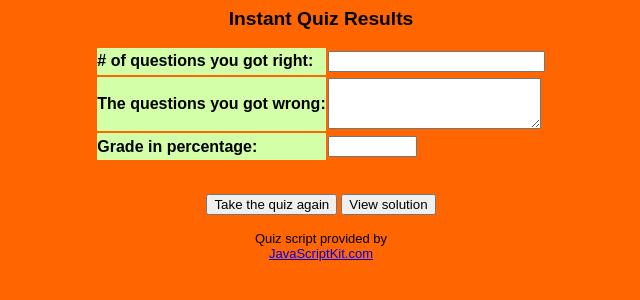
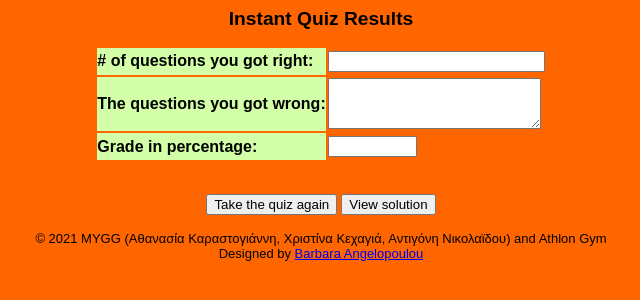
Before and after one commit to MyGymGame/MyGymGame.github.io, a plain HTML site: page results.htm in a window 1280 px wide. Shown: the whole page, without its empty margins (319-959 px from the left). Drawn offline with Linux system fonts and the light colour scheme.

Commit message:
Update results.htm

```diff
--- a/results.htm
+++ b/results.htm
@@ -69,7 +69,12 @@ document.result[1].value+=incorrect[temp]+", "
   </center></div>
 </form>
 
-<p id="footnote" align="center"><font face="arial" size="-1">Quiz script provided by<br>
-<a href="http://www.javascriptkit.com">JavaScriptKit.com</a></font></p>
+<p id="footnote" align="center"><font face="arial" size="-1">
+
+© 2021 MYGG (Αθανασία Καραστογιάννη, Χριστίνα Κεχαγιά, Αντιγόνη Νικολαϊδου) and Athlon Gym
+
+<br>
+Designed by
+<a href="https://www.instagram.com/vera_angelopoulou/">Barbara Angelopoulou</a></font></p>
 </body>
 </html>
```
